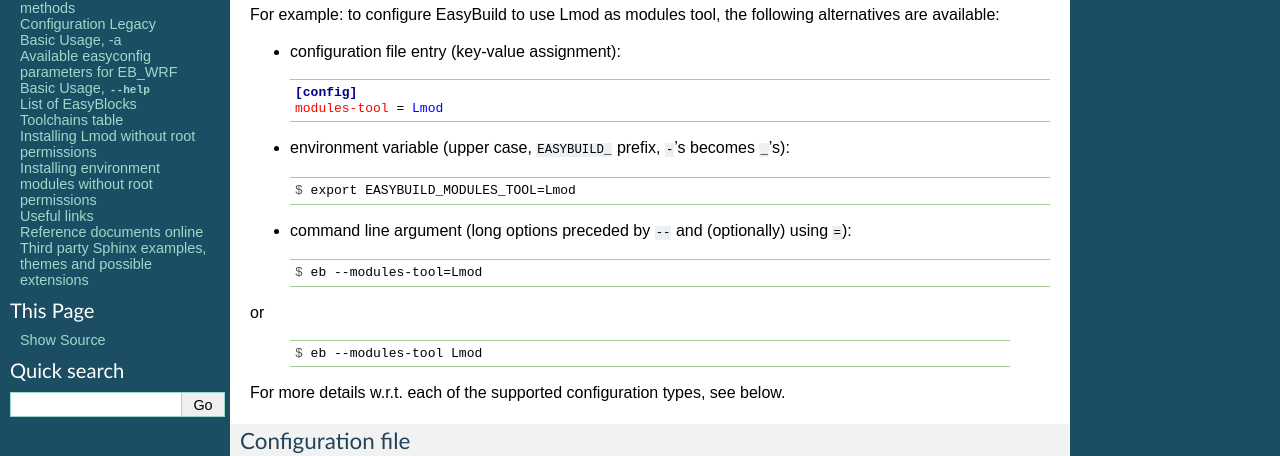
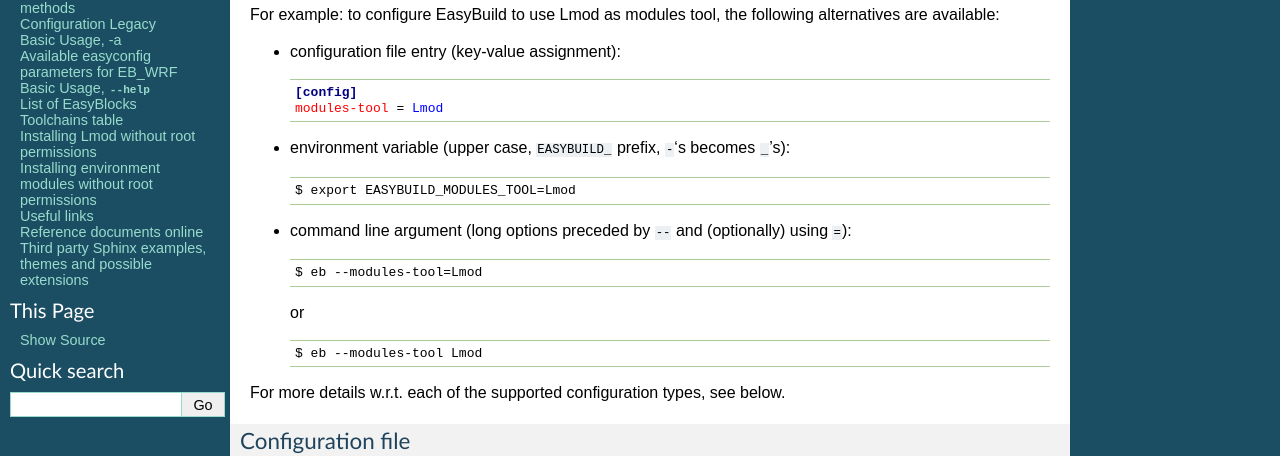
Before and after one commit to easybuilders/easybuild, a Sphinx documentation site: the page built from docs/Configuration.rst, in a window 1280 px wide and 900 px high, scrolled down 463 px. Shown: the part 121-577 px from the top of the window. Built offline with Sphinx 7.4.7, drawn with Linux system fonts in a browser that asks for light colours.

Commit message:
fix code block?

```diff
--- a/docs/Configuration.rst
+++ b/docs/Configuration.rst
@@ -43,21 +43,20 @@
    [config]
    modules-tool = Lmod
 
-* environment variable (upper case, ``EASYBUILD_`` prefix, ``-``\ ’s becomes ``_``\ ’s):
+* environment variable (upper case, ``EASYBUILD_`` prefix, ``-``'s becomes ``_``'s):
 
-  .. code:: shell-session
+  .. code::
 
    $ export EASYBUILD_MODULES_TOOL=Lmod
 
 * command line argument (long options preceded by ``--`` and (optionally) using ``=``):
 
-  .. code:: shell-session
+  .. code::
 
    $ eb --modules-tool=Lmod
+  or
 
-or
-
-  .. code:: shell-session
+  .. code::
 
    $ eb --modules-tool Lmod
 
```
